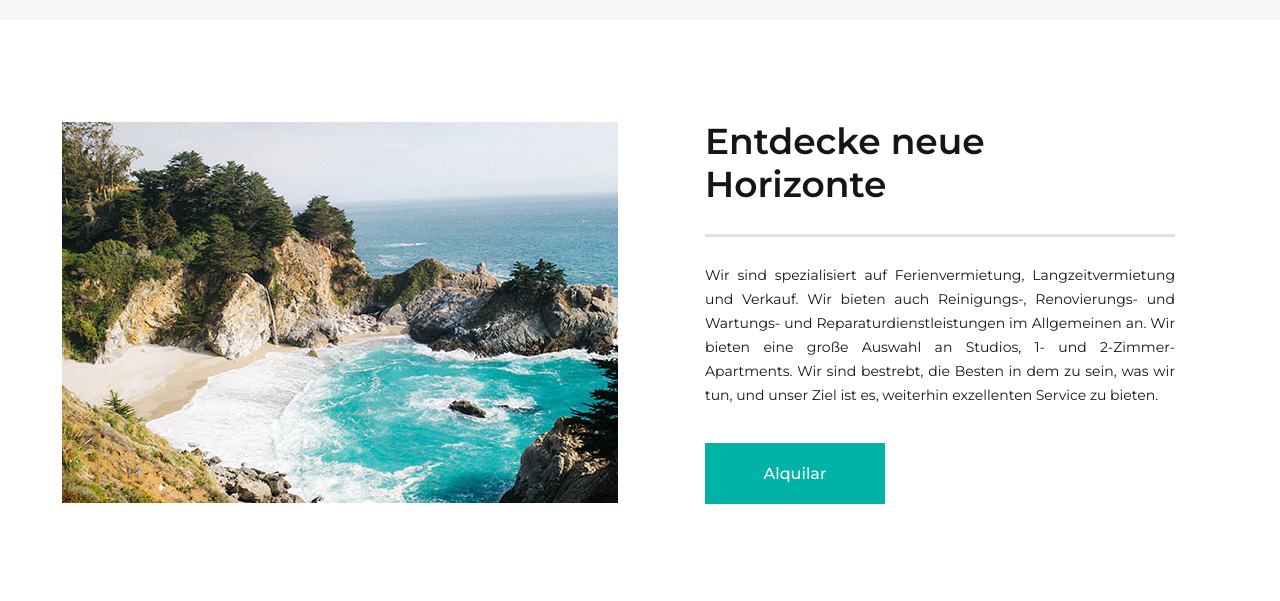
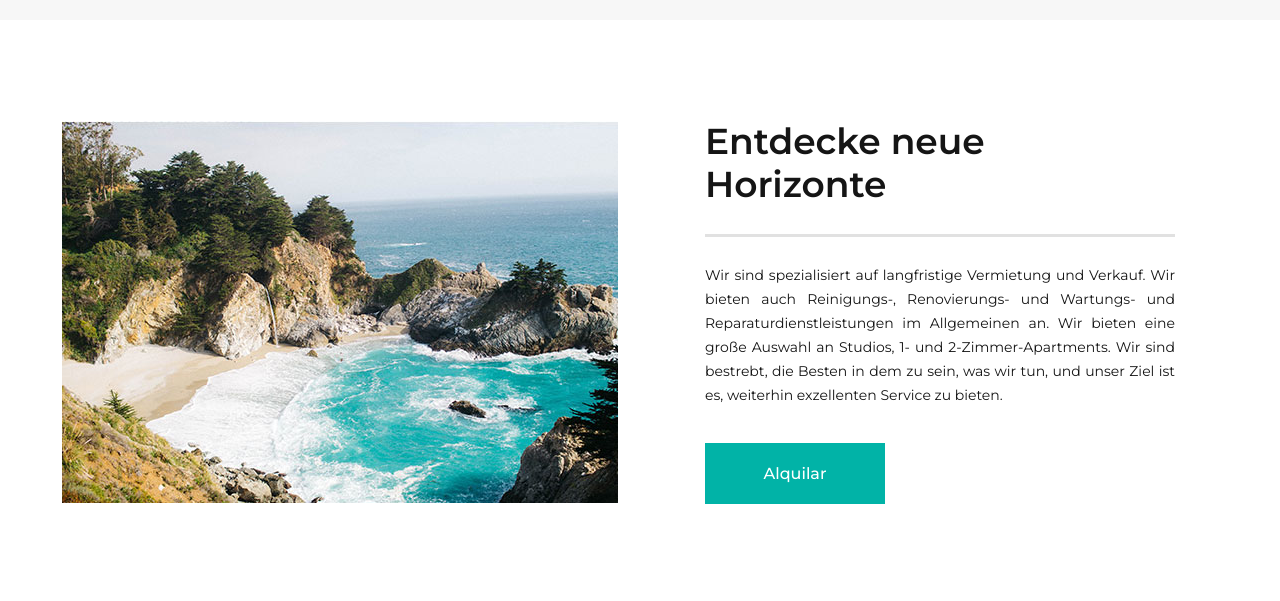
Before and after one commit to HoggyIstho/solholidayrentals.github.io, a plain HTML site: page Index gernan.html in a window 1280 px wide. Shown: the part 907-1508 px from the top of the page. Drawn offline with Linux system fonts and the light colour scheme.

Commit message:
Update Index gernan.html

```diff
--- a/Index gernan.html
+++ b/Index gernan.html
@@ -238,7 +238,7 @@
                   <!-- Tab panes-->
                   <div class="tab-content">
                     <div class="tab-pane fade show active" id="tabs-7-1">
-                      <p style="text-align: justify;">Wir sind spezialisiert auf Ferienvermietung, Langzeitvermietung und Verkauf. Wir bieten auch Reinigungs-, Renovierungs- und Wartungs- und Reparaturdienstleistungen im Allgemeinen an. Wir bieten eine große Auswahl an Studios, 1- und 2-Zimmer-Apartments. Wir sind bestrebt, die Besten in dem zu sein, was wir tun, und unser Ziel ist es, weiterhin exzellenten Service zu bieten.</p>
+                      <p style="text-align: justify;">Wir sind spezialisiert auf langfristige Vermietung und Verkauf. Wir bieten auch Reinigungs-, Renovierungs- und Wartungs- und Reparaturdienstleistungen im Allgemeinen an. Wir bieten eine große Auswahl an Studios, 1- und 2-Zimmer-Apartments. Wir sind bestrebt, die Besten in dem zu sein, was wir tun, und unser Ziel ist es, weiterhin exzellenten Service zu bieten.</p>
                       <div class="group-md group-middle"><a class="button button-secondary button-pipaluk" href="#">Alquilar</a>
                     </div>
                     </div>
```
